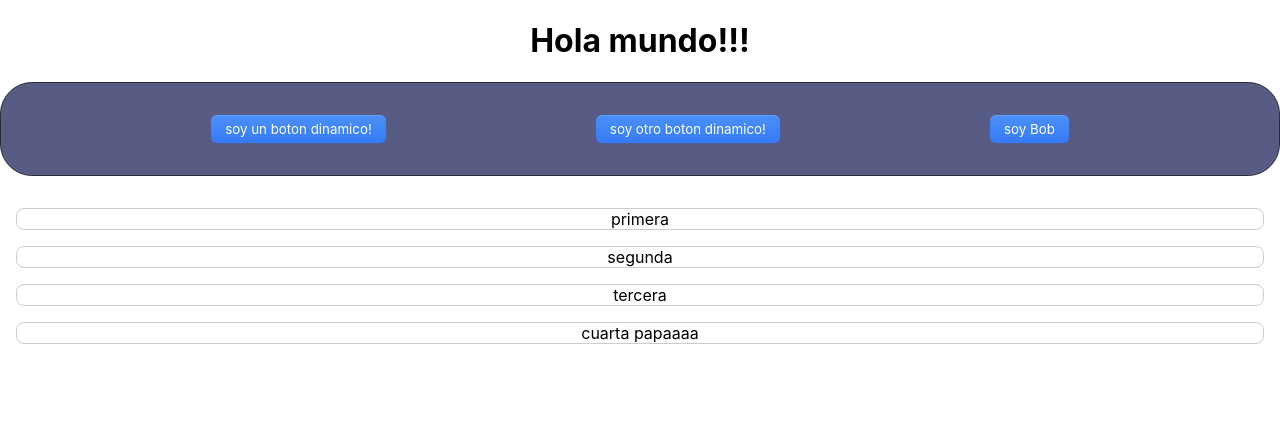
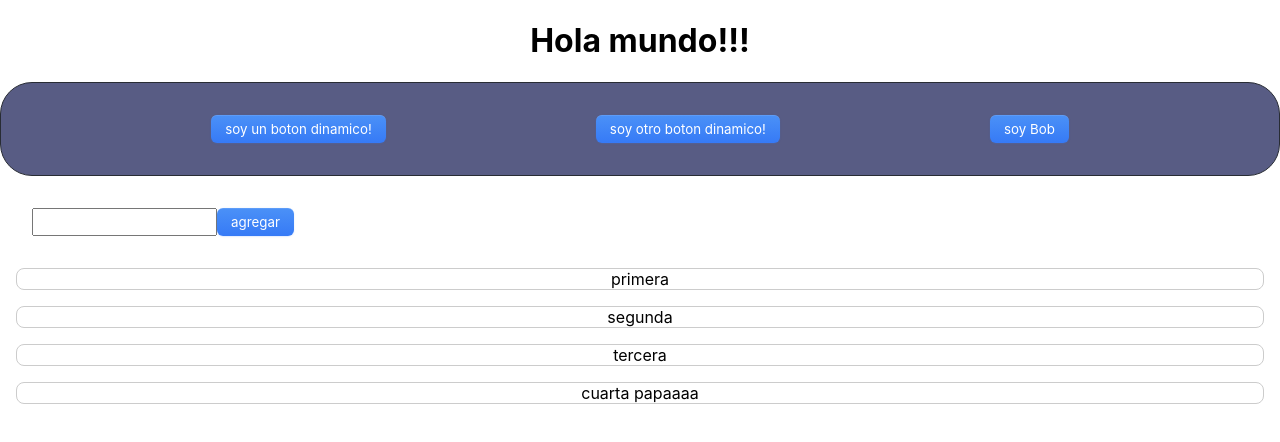
Before and after one commit to LColamonici/test-react, a React (Create React App) app: page / in a window 1280 px wide. Shown: the top 442 px of the page. Built offline with nearby package versions, Linux system fonts and the light colour scheme.

Commit message:
agregar elementos a la lista

```diff
--- a/src/App.js
+++ b/src/App.js
@@ -1,9 +1,8 @@
-import logo from './logo.svg';
 import './App.css';
 import React from "react";
-import Boton from './components/boton'
-import Lista from './components/Lista';
-import Botonera from './components/botonera';
+import Lista from './components/lista/Lista';
+import Botonera from './components/botonera/botonera';
+import NuevoElem from './components/nuevoElem/nuevoElem';
 
 function App() {
   const contenidoLista = [
@@ -19,10 +18,15 @@ function App() {
     {id:3, txt:"soy Bob"},
   ];
 
+  function agregar_elemento_handler(elem){
+    contenidoLista.push(elem);
+  }
+
   return (
   <div className='App'>
     <h1>Hola mundo!!!</h1>
     <Botonera contenido={botones}/>
+    <NuevoElem onAddElem={agregar_elemento_handler}/>
     <Lista contenido={contenidoLista} />
   </div>
   );
--- a/src/components/boton.js
+++ b/src/components/boton/boton.js
@@ -3,7 +3,7 @@ import React from "react"
 
 function Boton(props) {
     //const txt = Boton.texto;
-    return (<button>{props.texto}</button>);
+    return (<button type={props.tipo}>{props.texto}</button>);
 }
 
 export default Boton;
--- a/src/components/botonera.js
+++ b/src/components/botonera/botonera.js
@@ -1,6 +1,6 @@
 import React from "react";
 import "./botonera.css"
-import Boton from "./boton";
+import Boton from "../boton/boton";
 
 function Botonera(props)
 {
--- /dev/null
+++ b/src/components/nuevoElem/nuevoElem.css
@@ -0,0 +1,5 @@
+.formulario{
+    display: flex;
+    margin: 2rem;
+
+}
--- /dev/null
+++ b/src/components/nuevoElem/nuevoElem.js
@@ -0,0 +1,25 @@
+import React from "react";
+import "./nuevoElem.css"
+import Boton from "../boton/boton";
+
+function NuevoElem(props){
+
+    const agregar_elemento_handler = event=>{
+        event.preventDefault();
+
+        const nuevo={
+            id:Math.random(),
+            txt:"asdfg"
+        };
+        props.onAddElem(nuevo);
+    }
+
+    return (
+    <form className="formulario" onSubmit={agregar_elemento_handler}>
+        <input type="text"/>
+        <Boton texto="agregar" tipo="submit"/>
+    </form>
+    );
+}
+
+export default NuevoElem;
```
Also changed, not shown: src/components/boton/boton.css (renamed from src/components/boton.css), src/components/botonera/botonera.css (renamed from src/components/botonera.css), src/components/lista/Lista.css (renamed from src/components/Lista.css), src/components/lista/Lista.js (renamed from src/components/Lista.js).
